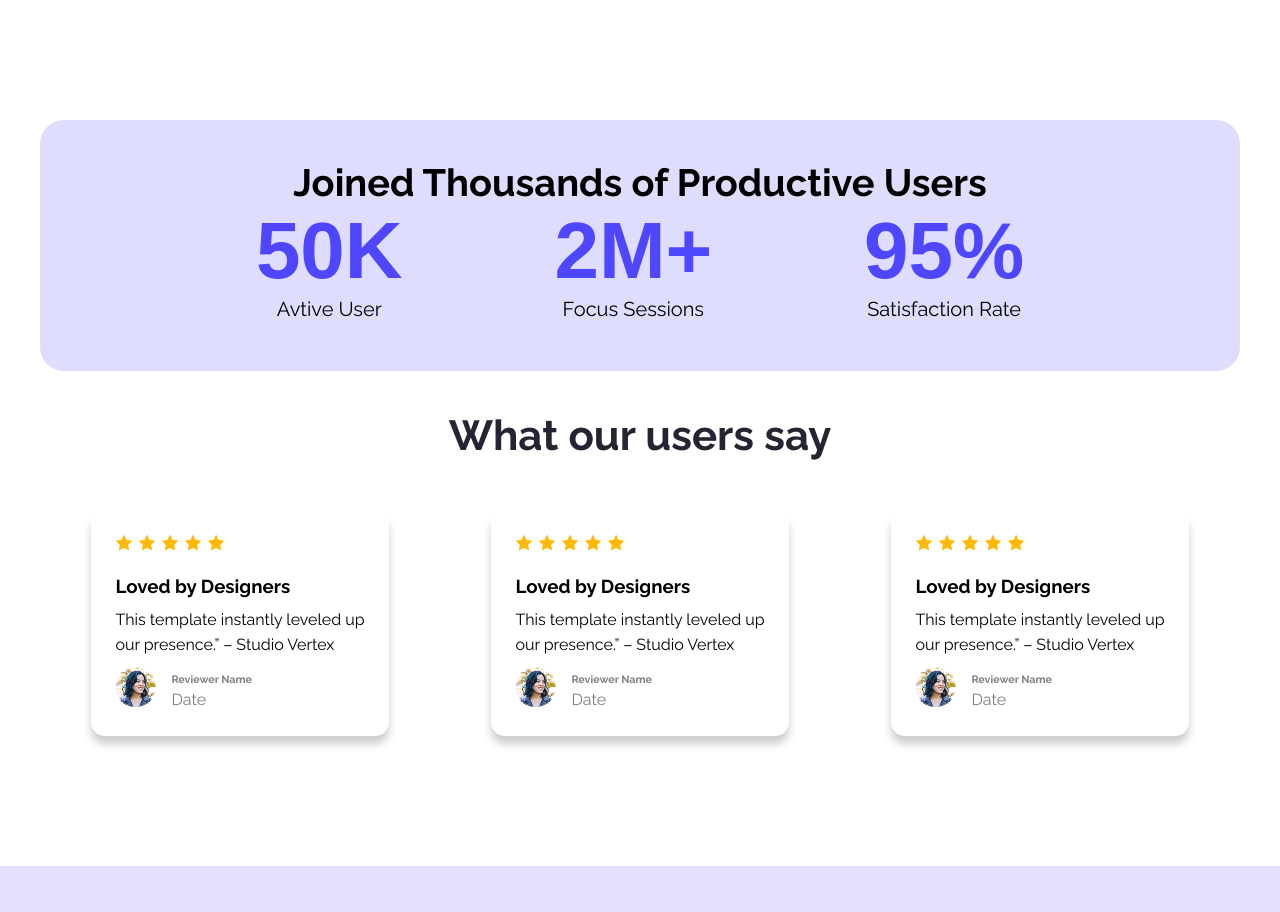
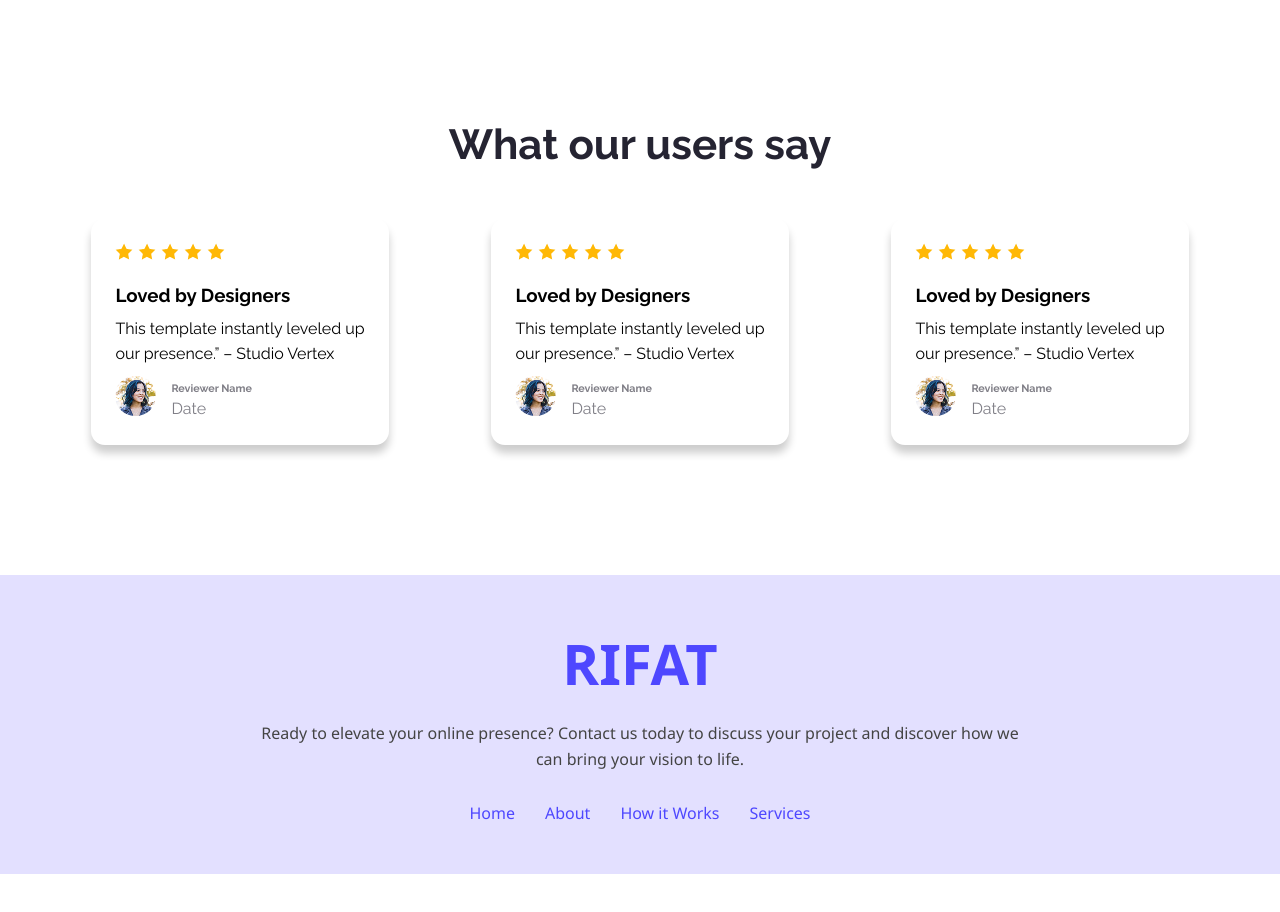
Before and after one commit to aaasfthfdr/my-first-assignment-hero, a plain HTML site: page index.html in a window 1280 px wide. Shown: the part 1060-1972 px from the top of the page. After the commit the page ends 1934 px from the top, so only its background shows below. Drawn offline with Linux system fonts and the light colour scheme.

Commit message:
section update

```diff
--- a/index.html
+++ b/index.html
@@ -38,26 +38,7 @@
             </div>
         </section>
 
-        <section class="new-section">
-                <div class="section-container">
-                    <h2 class="section-2-h2">Joined Thousands of Productive Users</h2>
-                </div>
-                <div class="number-items">
 
-                    <div class="number-item">
-                        <h1 class="inter-logo">50K</h1>
-                        <p>Avtive User</p>
-                    </div>
-                    <div class="number-item">
-                        <h1 class="inter-logo">2M+</h1>
-                        <p>Focus Sessions</p>
-                    </div>
-                    <div class="number-item">
-                        <h1 class="inter-logo">95%</h1>
-                        <p>Satisfaction Rate</p>
-                    </div>
-                </div>
-        </section>
 
         <section>
                 <div>
```
